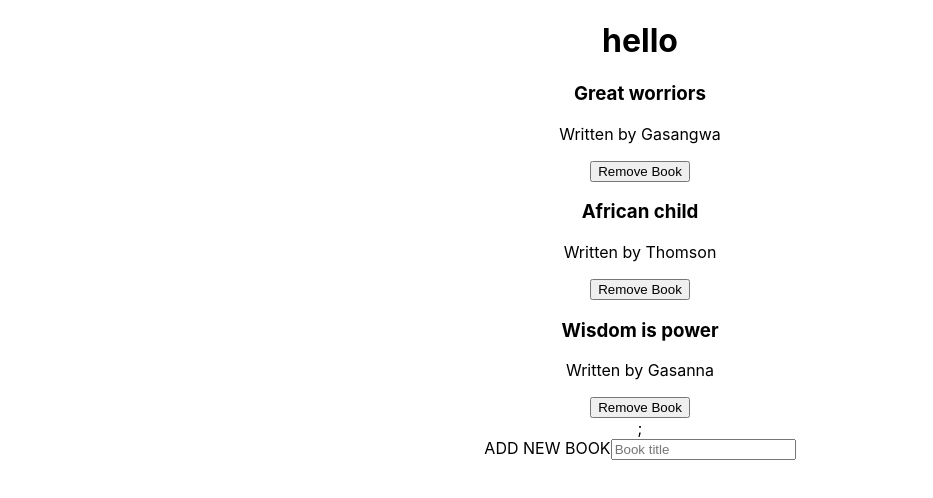
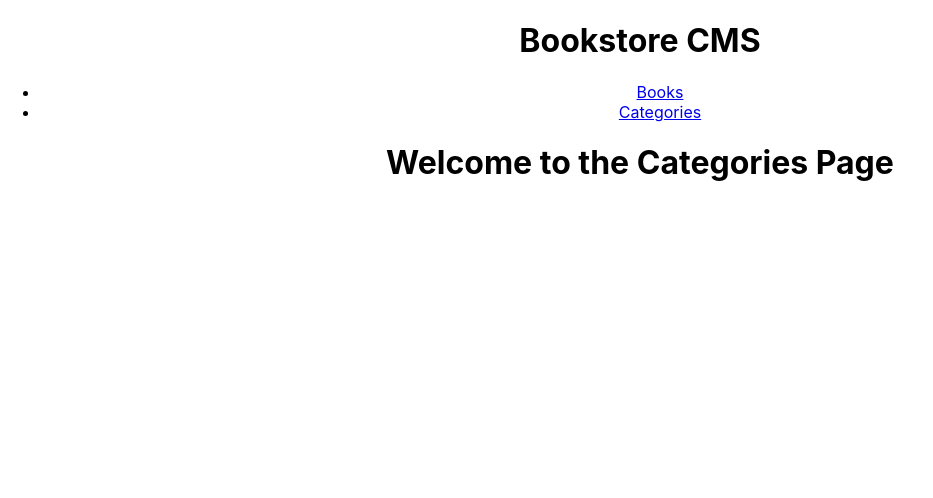
Before and after one commit to gasangw/bookstore, a React (Create React App) app: page /categories in a window 1280 px wide. Shown: the top 498 px of the page, without its empty margins (0-933 px from the left). Built offline with nearby package versions, Linux system fonts and the light colour scheme.

Commit message:
Add the routers

```diff
--- a/src/App.js
+++ b/src/App.js
@@ -1,8 +1,9 @@
 import './App.css';
 import React from "react";
 import Navbar from './Components/navbar';
-import EachBook from './Components/Book';
-import Form from './Components/form';
+import Books from './Components/Book';
+import Categories from './Components/categories'
+import { Routes, Route } from 'react-router-dom';
 // import {BrowserRouter as Router, Link} from "react-router-dom";
 
 
@@ -10,8 +11,10 @@ function App() {
   return (
     <div className="App">
       <Navbar/>
-      <EachBook />
-      <Form />
+      <Routes>
+          <Route exact path="/" element={<Books />} />
+          <Route path="/categories" element={<Categories />}/>
+          </Routes>
     </div>
   );
 }
--- a/src/Components/Book.js
+++ b/src/Components/Book.js
@@ -1,5 +1,5 @@
 import {useState} from "react";
-import Books from "./listBooks";
+import Books from './bookList';
 
 const EachBook = () => {
 const [books] = useState ([
--- a/src/Components/listBooks.js
+++ b/src/Components/bookList.js
@@ -1,4 +1,5 @@
 import React from "react";
+import Form from "./form";
 
 function Books ({books}) {
     return (
@@ -10,6 +11,7 @@ function Books ({books}) {
               <button type="submit">Remove Book</button>
               </div>
             ))};
+          <Form />
       </div>
     );
   }
--- /dev/null
+++ b/src/Components/categories.js
@@ -0,0 +1,11 @@
+import React from 'react';
+
+const Categories = () => {
+   return (
+        <div className="navContainer">
+            <h1 className='heading'>Welcome to the Categories Page</h1>
+        </div>
+   )
+}
+
+export default Categories;
--- a/src/Components/form.js
+++ b/src/Components/form.js
@@ -4,9 +4,10 @@ function Form() {
     return (
       <div className="add-form">
        <form method="POST" className="form1">
-       <label>ADD NEW BOOK</label>
-         <input  type="text" placeholder="Book title" />
-
+       <lebel>ADD NEW BOOK</lebel><br/>
+         <input  type="text" placeholder="Book title" /><br/>
+         <input  type="text" placeholder="Author" /><br/>
+         <button type="submit">Check status</button>
        </form>
       </div>
     );
--- a/src/Components/navbar.js
+++ b/src/Components/navbar.js
@@ -1,11 +1,17 @@
-import React from "react";
+import {Link} from 'react-router-dom'
 
-function Navbar () {
-    return (
-      <div className="nav">
-        <h1>hello</h1>
-      </div>
-    );
-  }
+const Navbar = () => {
+   return (
+    <div>
+        <div className="navContainer">
+            <h1 className='heading'>Bookstore CMS</h1>
+            <ul className="links">
+                <li><Link to="/">Books</Link></li>
+                <li><Link to="/categories">Categories</Link></li>
+            </ul>
+        </div>
+    </div>
+   )
+}
 
-  export default Navbar;
+export default Navbar;
--- a/src/index.js
+++ b/src/index.js
@@ -2,12 +2,15 @@ import React from 'react';
 import ReactDOM from 'react-dom/client';
 import './index.css';
 import App from './App';
+import { BrowserRouter } from 'react-router-dom';
 import reportWebVitals from './reportWebVitals';
 
 const root = ReactDOM.createRoot(document.getElementById('root'));
 root.render(
   <React.StrictMode>
+      <BrowserRouter>
     <App />
+    </BrowserRouter>
   </React.StrictMode>
 );
 
```
